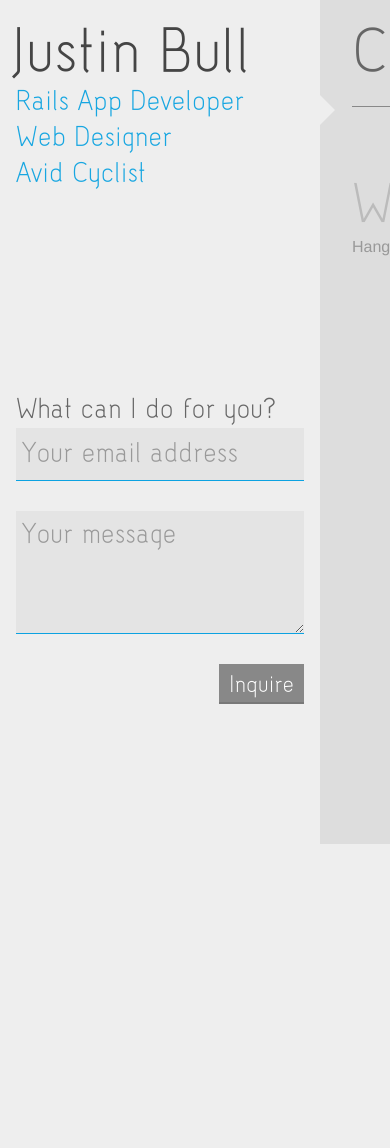
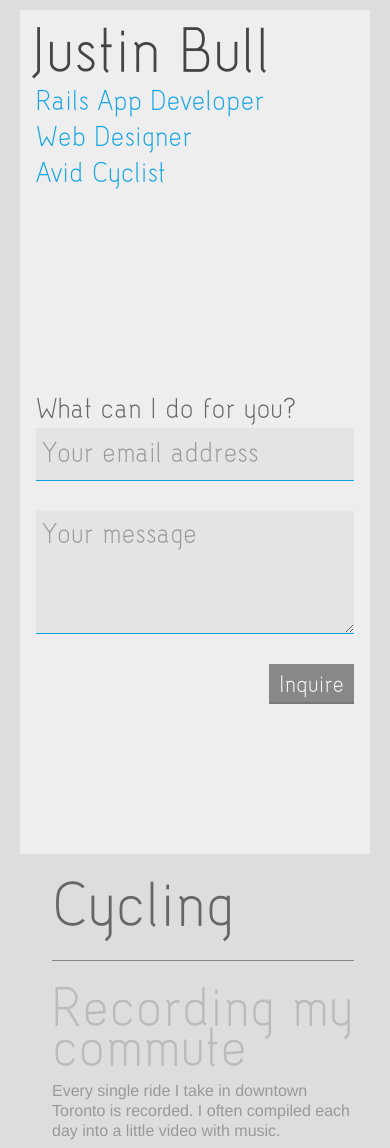
Before and after one commit to f3ndot/justinbull-site, a PHP site: page /cycling.html in a window 390 px wide; the page is wider, and only the part inside the window is pictured. Shown: the top 1148 px of that part. Before the commit the page ends 844 px from the top of that part, so only its background shows below. Run offline with PHP 8.4, Linux system fonts and the light colour scheme; some libraries are stand-ins or nearby versions.

Commit message:
cycling page plus responsive fix

```diff
--- a/assets/css/application.css
+++ b/assets/css/application.css
@@ -333,6 +333,22 @@ html.opacity.cssanimations.js #contextual-content, html.opacity.cssanimations.js
           transition-property: left, right, top;
 }
 
+.video-container {
+    position: relative;
+    padding-bottom: 56.25%;
+    padding-top: 30px; height: 0; overflow: hidden;
+}
+
+.video-container iframe,
+.video-container object,
+.video-container embed {
+    position: absolute;
+    top: 0;
+    left: 0;
+    width: 100%;
+    height: 100%;
+}
+
 @media (max-width: 979px) and (min-width: 768px) {
     #side-navigation h1 a {
         position: relative;
--- a/cycling.html
+++ b/cycling.html
@@ -9,8 +9,14 @@
     <title>Justin Bull - Cycling</title>
 
     <link rel="stylesheet" type="text/css" href="components/bootstrap/bootstrap/css/bootstrap.min.css" />
+    <link rel="stylesheet" type="text/css" href="components/bootstrap/bootstrap/css/bootstrap-responsive.min.css" />
     <link rel="stylesheet" type="text/css" href="assets/css/fonts.css" />
     <link rel="stylesheet" type="text/css" href="assets/css/application.css" />
+
+    <link rel="stylesheet" href="components/font-awesome/css/font-awesome.min.css">
+    <!--[if IE 7]>
+    <link rel="stylesheet" href="components/font-awesome/css/font-awesome-ie7.min.css">
+    <![endif]-->
 
     <script type="text/javascript" src="components/modernizr/modernizr.min.js"></script>
 </head>
@@ -39,11 +45,26 @@
                     <h1>Cycling</h1>
                 </section>
                 <section class="offset" style="color:#bbb;">
+                    <h2 style="border:none;font-size:70px;">Recording my commute</h2>
+                    <p style="font-size:16px;color:#999">Every single ride I take in downtown Toronto is recorded. I often compiled each day into a little video with music.</p>
+                </section>
+                <section class="offset">
+                    <div class="video-container">
+                    <iframe width="560" height="315" src="https://www.youtube.com/embed/videoseries?list=PLCC6B87B994E3AEBB" frameborder="0" allowfullscreen></iframe>
+                    </div>
+                </section>
+                <section class="offset">
                     <br />
                     <br />
-                    <h2 style="border:none;font-size:70px;">Watch this space</h2>
-                    <p style="font-size:16px;color:#999">Hang tight! Still a work in progress...</p>
+                    <br />
+                    <h2 style="border:none;font-size:70px;"><a href="http://badmotorists.tumblr.com/">Bad Motorists Tumblr</a></h2>
+                    <p>BMT is a tumblelog of a collection of GIFs and videos of bad motorist etiquette in Toronto.</p>
+
+                    <p>I try to avoid bias and be as respectful as possible. As a result, I believe transparency is key in these logs and I will not downplay my faults nor exaggerate motorists’.</p>
+
+                    <p>All footage shot with a helmet-mounted GoPro HERO2 camera at 30FPS, HD widescreen 1080p, and a 170° angle FoV.</p>
                 </section>
+
             </article>
         </div>
     </div>
--- a/rails-development.html
+++ b/rails-development.html
@@ -9,8 +9,14 @@
     <title>Justin Bull - Rails Development</title>
 
     <link rel="stylesheet" type="text/css" href="components/bootstrap/bootstrap/css/bootstrap.min.css" />
+    <link rel="stylesheet" type="text/css" href="components/bootstrap/bootstrap/css/bootstrap-responsive.min.css" />
     <link rel="stylesheet" type="text/css" href="assets/css/fonts.css" />
     <link rel="stylesheet" type="text/css" href="assets/css/application.css" />
+
+    <link rel="stylesheet" href="components/font-awesome/css/font-awesome.min.css">
+    <!--[if IE 7]>
+    <link rel="stylesheet" href="components/font-awesome/css/font-awesome-ie7.min.css">
+    <![endif]-->
 
     <script type="text/javascript" src="components/modernizr/modernizr.min.js"></script>
 </head>
--- a/web-design.html
+++ b/web-design.html
@@ -9,8 +9,14 @@
     <title>Justin Bull - Web Design</title>
 
     <link rel="stylesheet" type="text/css" href="components/bootstrap/bootstrap/css/bootstrap.min.css" />
+    <link rel="stylesheet" type="text/css" href="components/bootstrap/bootstrap/css/bootstrap-responsive.min.css" />
     <link rel="stylesheet" type="text/css" href="assets/css/fonts.css" />
     <link rel="stylesheet" type="text/css" href="assets/css/application.css" />
+
+    <link rel="stylesheet" href="components/font-awesome/css/font-awesome.min.css">
+    <!--[if IE 7]>
+    <link rel="stylesheet" href="components/font-awesome/css/font-awesome-ie7.min.css">
+    <![endif]-->
 
     <script type="text/javascript" src="components/modernizr/modernizr.min.js"></script>
 </head>
```
